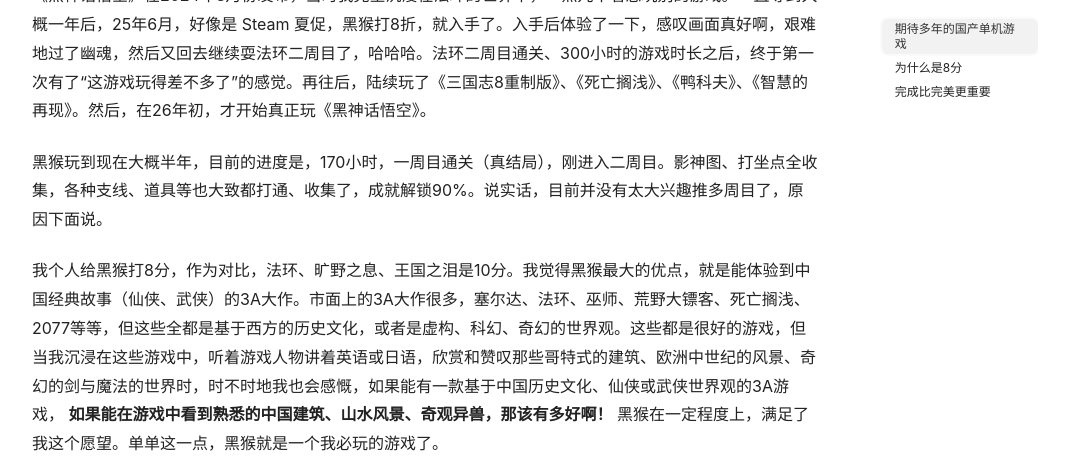
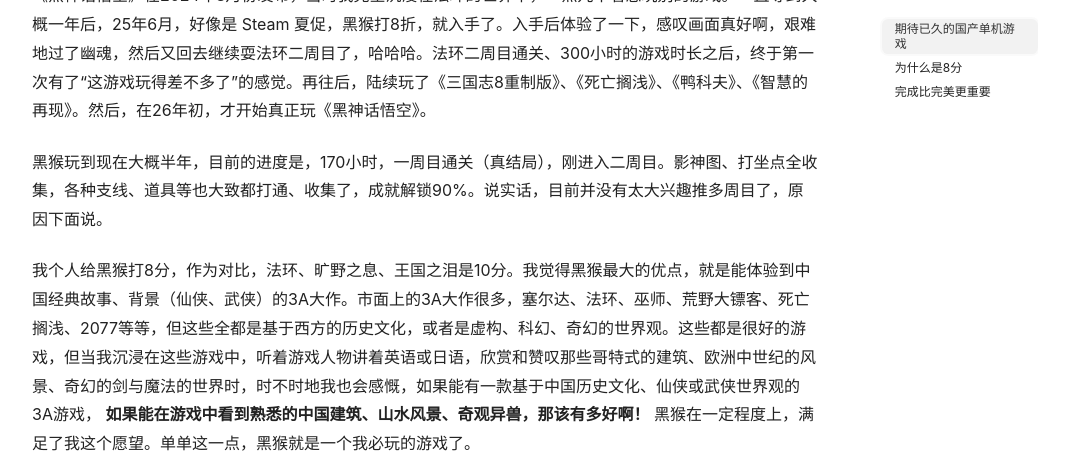
Before and after one commit to reniaL/renial.github.io, a Jekyll site: the page built from _posts/2026-06-26-black-myth-wukong.md, in a window 1280 px wide and 1400 px high, scrolled down 318 px, cut to the strip 0-460 px from the top of the window. Shown: the whole strip, without its empty margins (105-1174 px from the left). Built offline with Jekyll 4.4.1, drawn with Linux system fonts in a browser that asks for light colours; nearby versions of some CDN libraries; some of the changed text lies outside the part shown.

Commit message:
更新文章《黑神话悟空通关体验》

```diff
--- a/_posts/2026-06-26-black-myth-wukong.md
+++ b/_posts/2026-06-26-black-myth-wukong.md
@@ -4,13 +4,13 @@
 tags: [play]
 ---
 
-### 期待多年的国产单机游戏
+### 期待已久的国产单机游戏
 
 《黑神话悟空》在2024年8月份发布，当时我完全沉浸在法环的世界中，一点儿不着急玩别的游戏。一直等到大概一年后，25年6月，好像是 Steam 夏促，黑猴打8折，就入手了。入手后体验了一下，感叹画面真好啊，艰难地过了幽魂，然后又回去继续耍法环二周目了，哈哈哈。法环二周目通关、300小时的游戏时长之后，终于第一次有了“这游戏玩得差不多了”的感觉。再往后，陆续玩了《三国志8重制版》、《死亡搁浅》、《鸭科夫》、《智慧的再现》。然后，在26年初，才开始真正玩《黑神话悟空》。
 
 黑猴玩到现在大概半年，目前的进度是，170小时，一周目通关（真结局），刚进入二周目。影神图、打坐点全收集，各种支线、道具等也大致都打通、收集了，成就解锁90%。说实话，目前并没有太大兴趣推多周目了，原因下面说。
 
-我个人给黑猴打8分，作为对比，法环、旷野之息、王国之泪是10分。我觉得黑猴最大的优点，就是能体验到中国经典故事（仙侠、武侠）的3A大作。市面上的3A大作很多，塞尔达、法环、巫师、荒野大镖客、死亡搁浅、2077等等，但这些全都是基于西方的历史文化，或者是虚构、科幻、奇幻的世界观。这些都是很好的游戏，但当我沉浸在这些游戏中，听着游戏人物讲着英语或日语，欣赏和赞叹那些哥特式的建筑、欧洲中世纪的风景、奇幻的剑与魔法的世界时，时不时地我也会感慨，如果能有一款基于中国历史文化、仙侠或武侠世界观的3A游戏， **如果能在游戏中看到熟悉的中国建筑、山水风景、奇观异兽，那该有多好啊！** 黑猴在一定程度上，满足了我这个愿望。单单这一点，黑猴就是一个我必玩的游戏了。
+我个人给黑猴打8分，作为对比，法环、旷野之息、王国之泪是10分。我觉得黑猴最大的优点，就是能体验到中国经典故事、背景（仙侠、武侠）的3A大作。市面上的3A大作很多，塞尔达、法环、巫师、荒野大镖客、死亡搁浅、2077等等，但这些全都是基于西方的历史文化，或者是虚构、科幻、奇幻的世界观。这些都是很好的游戏，但当我沉浸在这些游戏中，听着游戏人物讲着英语或日语，欣赏和赞叹那些哥特式的建筑、欧洲中世纪的风景、奇幻的剑与魔法的世界时，时不时地我也会感慨，如果能有一款基于中国历史文化、仙侠或武侠世界观的3A游戏， **如果能在游戏中看到熟悉的中国建筑、山水风景、奇观异兽，那该有多好啊！** 黑猴在一定程度上，满足了我这个愿望。单单这一点，黑猴就是一个我必玩的游戏了。
 
 ![black-myth-wukong-01](/images/blog/2026-06-26-black-myth-wukong/black-myth-wukong-01.png)
 
```
Also changed, not shown: other parts of _posts/2026-06-26-black-myth-wukong.md (+4 -2 lines).
